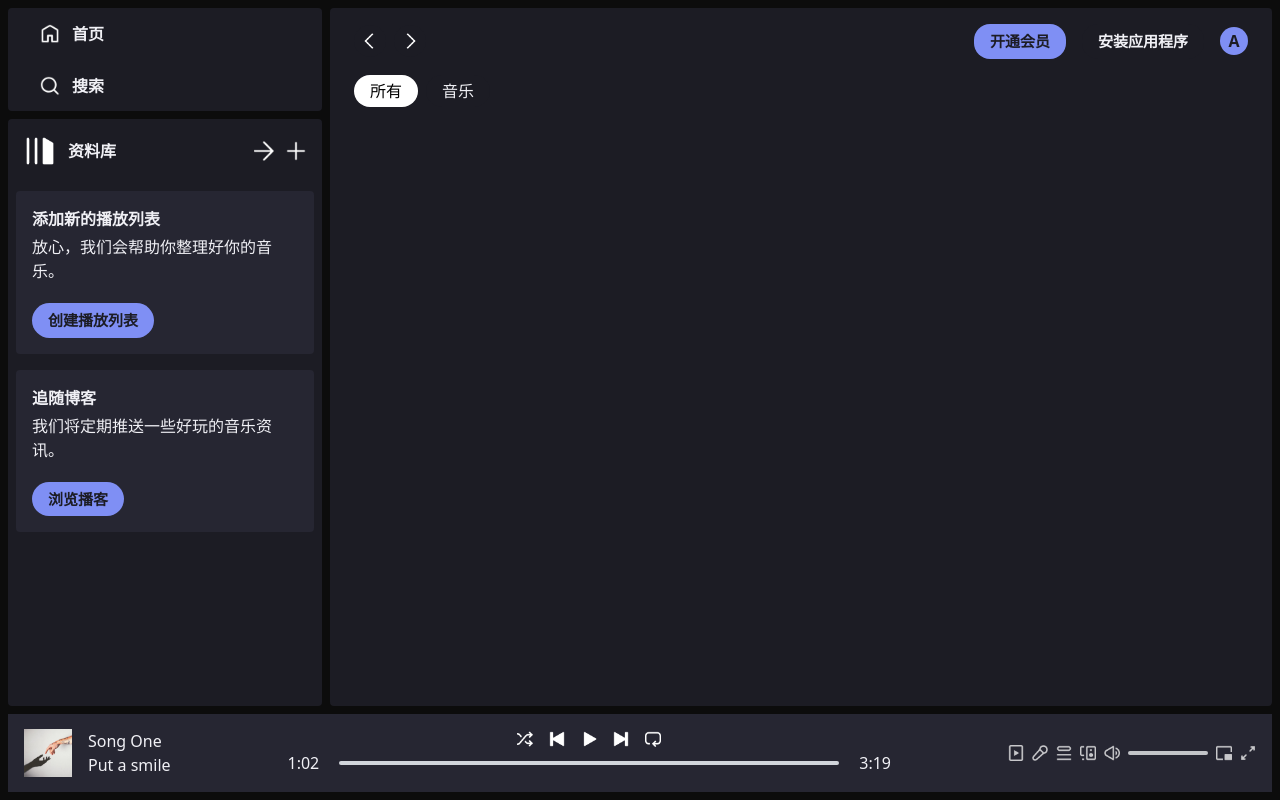
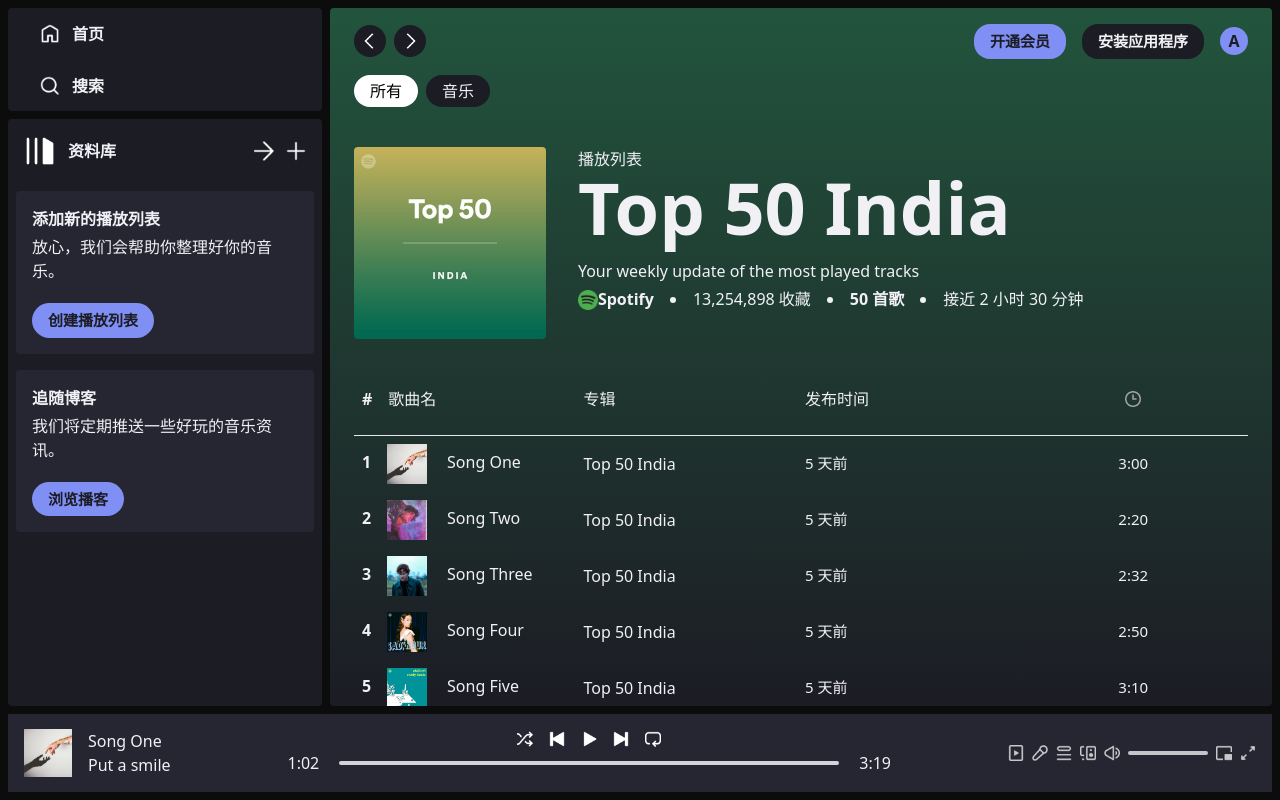
Before and after one commit to AsMuin/wood-music, a React (Vite) app: page /album/1 in a window 1280 px wide. Built offline with nearby package versions, Linux system fonts and the light colour scheme.

Commit message:
feat: album

```diff
--- a/index.html
+++ b/index.html
@@ -1,12 +1,12 @@
 <!doctype html>
-<html lang="en">
+<html class="dark-theme" lang="en">
     <head>
         <meta charset="UTF-8" />
         <link rel="icon" type="image/svg+xml" href="/vite.svg" />
         <meta name="viewport" content="width=device-width, initial-scale=1.0" />
         <title>wood-music</title>
     </head>
-    <body class="dark-theme">
+    <body>
         <div id="root"></div>
         <script type="module" src="/src/main.tsx"></script>
     </body>
--- a/src/Hooks/UI_event.ts
+++ b/src/Hooks/UI_event.ts
@@ -1,32 +1,31 @@
 import { useEffect, useRef } from 'react';
 
-function useHorizontalScroll(sensitivity: number = 2) {
+function useHorizontalScroll(sensitivity: number = 2, throttleInterval: number = 200) {
     const elementRef = useRef<HTMLDivElement | null>(null);
     const eventTempRef = useRef(Date.now());
+
     useEffect(() => {
-        if (!elementRef.current) {
-            return;
-        }
         const element = elementRef.current;
-        function handleWheel(event: WheelEvent) {
+        if (!element) return;
+
+        const handleWheel = (event: WheelEvent) => {
             event.preventDefault();
             const currentTime = Date.now();
-            if (currentTime - eventTempRef.current < 200) {
-                return;
-            }
-            if (elementRef.current) {
-                elementRef.current.scrollLeft += event.deltaY * sensitivity;
+            if (currentTime - eventTempRef.current >= throttleInterval) {
+                element.scrollTo({
+                    left: element.scrollLeft + event.deltaY * sensitivity,
+                    behavior: 'smooth'
+                });
                 eventTempRef.current = currentTime;
             }
-        }
-        if (element) {
-            element.style.scrollBehavior = 'smooth';
-            element.addEventListener('wheel', handleWheel);
-        }
+        };
+
+        element.addEventListener('wheel', handleWheel, { passive: false });
+
         return () => {
-            element?.removeEventListener('wheel', handleWheel);
+            element.removeEventListener('wheel', handleWheel);
         };
-    }, [elementRef.current]);
+    }, [sensitivity, throttleInterval]);
 
     return elementRef;
 }
--- a/src/components/AlbumItem.tsx
+++ b/src/components/AlbumItem.tsx
@@ -1,7 +1,14 @@
+import { useNavigate } from 'react-router-dom';
+
 function AlbumItem({ image, name, desc, id }: { image: string; name: string; desc: string; id: number }) {
     // const imageRef = useImageLazyLoad();
+    const navigate = useNavigate();
     return (
-        <div className="min-w-[180px] cursor-pointer rounded p-2 px-3 hover:bg-[#ffffff26]">
+        <div
+            onClick={() => {
+                navigate(`album/${id}`);
+            }}
+            className="min-w-[180px] cursor-pointer rounded p-2 px-3 hover:bg-[#ffffff26]">
             <img className="rounded" src={image} loading="lazy" alt="" />
             <p className="mb-1 mt-2 font-bold">{name}</p>
             <p className="text-sm text-main">{desc}</p>
--- a/src/components/Display.tsx
+++ b/src/components/Display.tsx
@@ -1,5 +1,30 @@
+import { albumsData } from '@/assets/assets';
+import { useEffect, useRef } from 'react';
+import { useLocation } from 'react-router-dom';
+
 function Display({ ...props }) {
-    return <div className="w-[100%] overflow-auto rounded bg-base px-6 pt-4 text-main lg:ml-0 lg:w-[75%]" {...props}></div>;
+    const displayRef = useRef<HTMLDivElement | null>(null);
+    const location = useLocation();
+    const isAlbum = location.pathname.includes('album');
+    const albumId = isAlbum ? location.pathname.split('/')[2] : null;
+    useEffect(() => {
+        const display = displayRef.current;
+        if (display && albumId) {
+            const album = albumsData.find(album => album.id === Number(albumId));
+            if (album) {
+                // 获取根元素
+                const root = document.documentElement;
+                const baseColor = getComputedStyle(root).getPropertyValue('--color-bg-base');
+                display.style.background = `linear-gradient(${album.bgColor},rgb(${baseColor}))`;
+            }
+        }
+        return () => {
+            if (display) {
+                display.style.backgroundColor = '';
+            }
+        };
+    }, [albumId]);
+    return <div ref={displayRef} className="w-[100%] overflow-auto rounded bg-base px-6 pt-4 text-main lg:ml-0 lg:w-[75%]" {...props}></div>;
 }
 
 export default Display;
--- a/src/components/Navbar.tsx
+++ b/src/components/Navbar.tsx
@@ -1,12 +1,14 @@
 import { assets } from '@/assets/assets';
 import Button from './UI/Button';
+import { useNavigate } from 'react-router-dom';
 function Navbar() {
+    const navigate = useNavigate();
     return (
         <>
             <div className="flex w-full items-center justify-between font-semibold">
                 <div className="flex items-center gap-2">
-                    <img className="w-8 cursor-pointer rounded-2xl bg-base p-2" src={assets.arrow_left} alt="" />
-                    <img className="w-8 cursor-pointer rounded-2xl bg-base p-2" src={assets.arrow_right} alt="" />
+                    <img onClick={() => navigate(-1)} className="w-8 cursor-pointer rounded-2xl bg-base p-2" src={assets.arrow_left} alt="" />
+                    <img onClick={() => navigate(1)} className="w-8 cursor-pointer rounded-2xl bg-base p-2" src={assets.arrow_right} alt="" />
                 </div>
                 <div className="flex items-center gap-4">
                     <Button className="hidden rounded-2xl md:block">开通会员</Button>
--- a/src/index.css
+++ b/src/index.css
@@ -19,8 +19,8 @@
     :root {
         --color-highlight: 102, 126, 234; /* 柔和蓝紫 */
         --color-bg-back: 225, 225, 225; /* 微灰 */
-        --color-bg-base: 170, 170, 190; /* 温和浅灰 */
-        --color-bg-nav: 175, 190, 180; /* 更浅的灰紫 */
+        --color-bg-base: 120, 140, 170; /* 温和浅灰 */
+        --color-bg-nav: 145, 170, 160; /* 更浅的灰紫 */
         --color-text-main: 34, 34, 34; /* 深灰 */
         --color-text-muted: 120, 120, 130; /* 中性灰 */
         --color-text-invert: 255, 255, 255; /* 白色 */
--- a/src/router/index.ts
+++ b/src/router/index.ts
@@ -7,8 +7,12 @@
         Component: App,
         children: [
             {
-                path: '/*',
+                path: '',
                 Component: lazy(() => import('@/view/Home'))
+            },
+            {
+                path: 'album/:id',
+                Component: lazy(() => import('@/view/Album'))
             }
         ]
     }
--- /dev/null
+++ b/src/view/Album.tsx
@@ -0,0 +1,55 @@
+import { albumsData, assets, songsData } from '@/assets/assets';
+import { useParams } from 'react-router-dom';
+
+function Album() {
+    const { id } = useParams();
+    const albumData = albumsData.find(album => album.id === Number(id));
+    console.log(albumData);
+
+    return (
+        <>
+            <div className="md:item-end mt-10 flex flex-col gap-8 md:flex-row">
+                <img className="w-48 rounded" src={albumData?.image} alt="" />
+                <div className="flex flex-col">
+                    <p>播放列表</p>
+                    <h2 className="text-5x; mb-4 font-bold md:text-7xl">{albumData?.name}</h2>
+                    <h4>{albumData?.desc}</h4>
+                    <div className="mt-1">
+                        <img className="inline-block w-5" src={assets.spotify_logo} alt="" />
+                        <b>Spotify</b>
+                        <ul className="ml-4 inline-flex gap-4">
+                            <li className="list-inside list-disc">13,254,898 收藏</li>
+                            <li className="list-inside list-disc">
+                                <b>50 首歌</b>
+                            </li>
+                            <li className="list-inside list-disc">接近 2 小时 30 分钟</li>
+                        </ul>
+                    </div>
+                </div>
+            </div>
+            <div className="mb-4 mt-10 grid grid-cols-3 gap-2 p-2 text-main sm:grid-cols-4">
+                <p>
+                    <b className="mr-4">#</b>歌曲名
+                </p>
+                <p>专辑</p>
+                <p className="hidden sm:block">发布时间</p>
+                <img className="m-auto w-4" src={assets.clock_icon} alt="" />
+            </div>
+            <hr />
+            {songsData.map((song, index) => (
+                <div className="grid cursor-pointer grid-cols-3 items-center gap-2 p-2 text-main hover:bg-[#ffffff2b] sm:grid-cols-4" key={song.id}>
+                    <p className="">
+                        <b className="mr-4">{index + 1}</b>
+                        <img className="mr-5 inline w-10" src={song.image} alt="" />
+                        {song.name}
+                    </p>
+                    <p className="text-[#15]">{albumData?.name}</p>
+                    <p className="hidden text-[15px] sm:block">5 天前</p>
+                    <p className="text-center text-[15px]">{song.duration}</p>
+                </div>
+            ))}
+        </>
+    );
+}
+
+export default Album;
```
